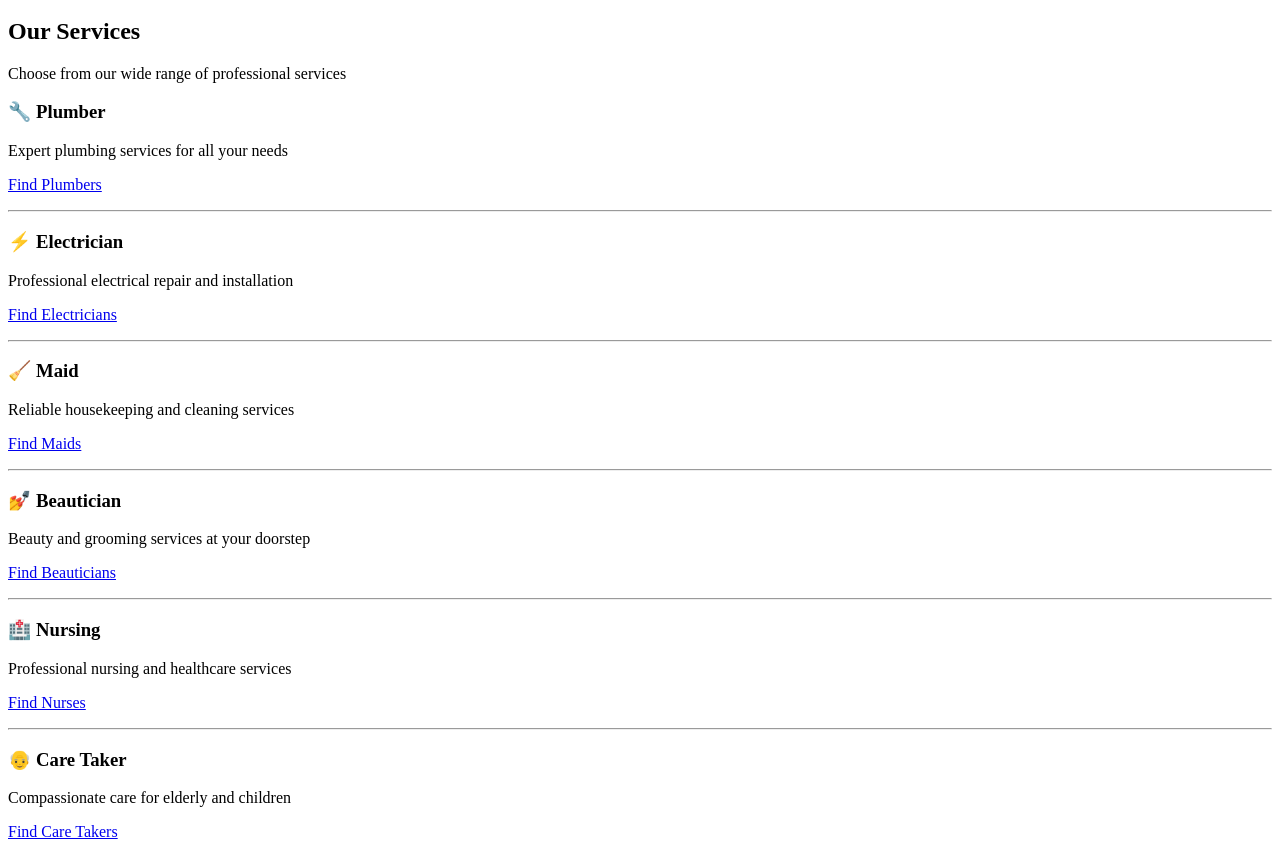
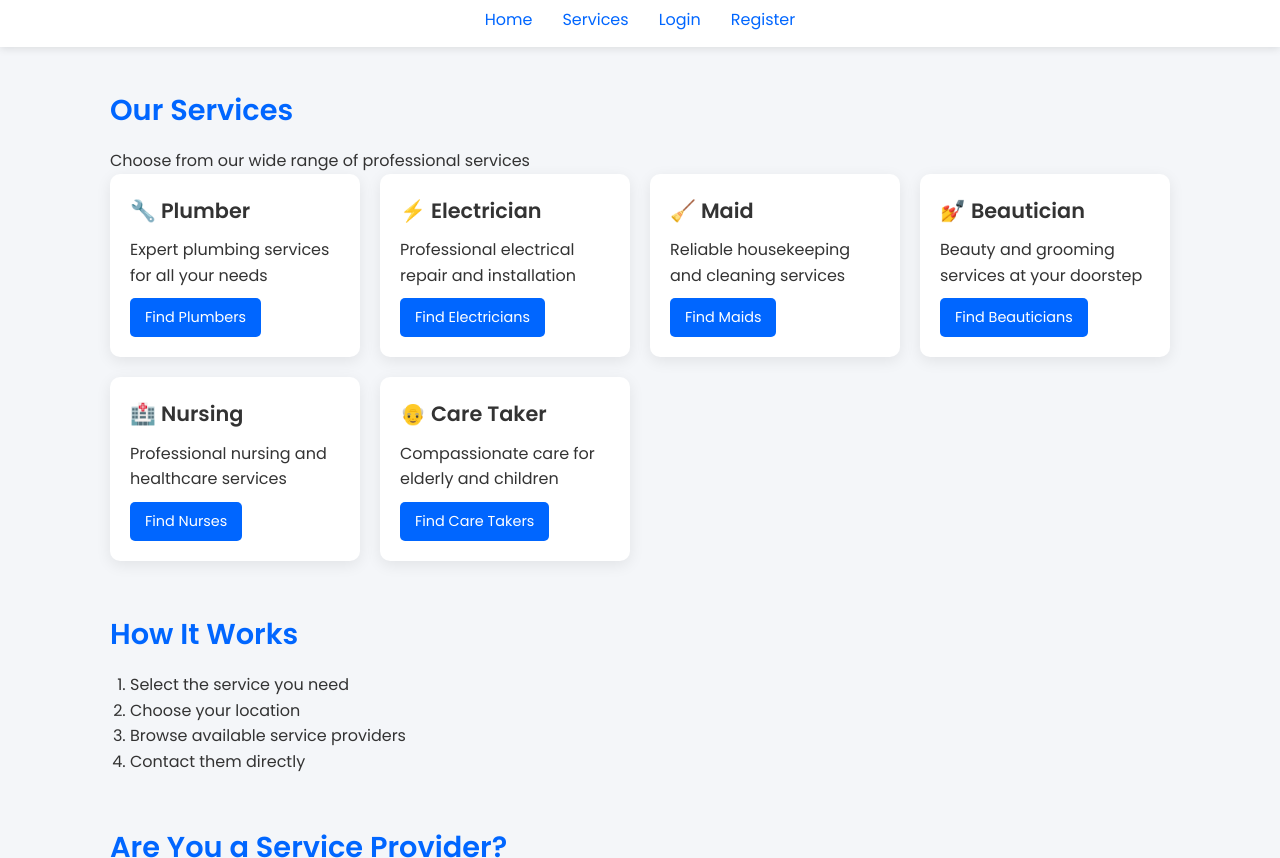
Before and after one commit to mohammedferoz13189/Service-IBPP, a plain HTML site: page index.html in a window 1280 px wide. Shown: the part 188-1046 px from the top of the page. Drawn offline with Linux system fonts and the light colour scheme.

Commit message:
Update index.html

```diff
--- a/index.html
+++ b/index.html
@@ -4,8 +4,146 @@
     <meta charset="UTF-8">
     <meta name="viewport" content="width=device-width, initial-scale=1.0">
     <title>Find Your Service - Home</title>
+
+    <!-- Google Font -->
+    <link href="https://fonts.googleapis.com/css2?family=Poppins:wght@300;400;600&display=swap" rel="stylesheet">
+
+    <style>
+        * {
+            margin: 0;
+            padding: 0;
+            box-sizing: border-box;
+        }
+
+        body {
+            font-family: 'Poppins', sans-serif;
+            background-color: #f4f6f9;
+            color: #333;
+            line-height: 1.6;
+        }
+
+        header {
+            background: linear-gradient(135deg, #0066ff, #00c6ff);
+            color: white;
+            text-align: center;
+            padding: 40px 20px;
+        }
+
+        header h1 {
+            font-size: 2.5rem;
+            margin-bottom: 10px;
+        }
+
+        nav {
+            background-color: #ffffff;
+            box-shadow: 0 2px 8px rgba(0,0,0,0.1);
+        }
+
+        nav ul {
+            display: flex;
+            justify-content: center;
+            list-style: none;
+            padding: 15px;
+        }
+
+        nav ul li {
+            margin: 0 15px;
+        }
+
+        nav ul li a {
+            text-decoration: none;
+            color: #0066ff;
+            font-weight: 500;
+        }
+
+        nav ul li a:hover {
+            color: #003d99;
+        }
+
+        main {
+            max-width: 1100px;
+            margin: 40px auto;
+            padding: 0 20px;
+        }
+
+        section {
+            margin-bottom: 50px;
+        }
+
+        section h2 {
+            font-size: 1.8rem;
+            margin-bottom: 15px;
+            color: #0066ff;
+        }
+
+        .services {
+            display: grid;
+            grid-template-columns: repeat(auto-fit, minmax(250px, 1fr));
+            gap: 20px;
+        }
+
+        article {
+            background-color: #ffffff;
+            padding: 20px;
+            border-radius: 10px;
+            box-shadow: 0 4px 15px rgba(0,0,0,0.08);
+            transition: transform 0.3s ease;
+        }
+
+        article:hover {
+            transform: translateY(-5px);
+        }
+
+        article h3 {
+            font-size: 1.3rem;
+            margin-bottom: 10px;
+        }
+
+        article a {
+            display: inline-block;
+            margin-top: 10px;
+            text-decoration: none;
+            color: white;
+            background-color: #0066ff;
+            padding: 8px 15px;
+            border-radius: 5px;
+            font-size: 0.9rem;
+        }
+
+        article a:hover {
+            background-color: #003d99;
+        }
+
+        ol {
+            padding-left: 20px;
+        }
+
+        footer {
+            background-color: #1a1a1a;
+            color: #cccccc;
+            text-align: center;
+            padding: 25px 10px;
+        }
+
+        footer a {
+            color: #00c6ff;
+            text-decoration: none;
+            margin: 0 8px;
+        }
+
+        footer a:hover {
+            text-decoration: underline;
+        }
+
+        @media (max-width: 600px) {
+            header h1 {
+                font-size: 2rem;
+            }
+        }
+    </style>
 </head>
 <body>
+
 <header>
     <h1>Find Your Service</h1>
     <p>Connect with trusted service providers near you</p>
@@ -25,51 +163,43 @@
         <h2>Our Services</h2>
         <p>Choose from our wide range of professional services</p>
 
+        <div class="services">
             <article>
                 <h3>🔧 Plumber</h3>
                 <p>Expert plumbing services for all your needs</p>
-                <p><a href="plumber.html">Find Plumbers</a></p>
+                <a href="plumber.html">Find Plumbers</a>
             </article>
-
-            <hr>
 
             <article>
                 <h3>⚡ Electrician</h3>
                 <p>Professional electrical repair and installation</p>
-                <p><a href="electrician.html">Find Electricians</a></p>
+                <a href="electrician.html">Find Electricians</a>
             </article>
-
-            <hr>
 
             <article>
                 <h3>🧹 Maid</h3>
                 <p>Reliable housekeeping and cleaning services</p>
-                <p><a href="maid.html">Find Maids</a></p>
+                <a href="maid.html">Find Maids</a>
             </article>
-
-            <hr>
 
             <article>
                 <h3>💅 Beautician</h3>
                 <p>Beauty and grooming services at your doorstep</p>
-                <p><a href="beautician.html">Find Beauticians</a></p>
+                <a href="beautician.html">Find Beauticians</a>
             </article>
-
-            <hr>
 
             <article>
                 <h3>🏥 Nursing</h3>
                 <p>Professional nursing and healthcare services</p>
-                <p><a href="nursing.html">Find Nurses</a></p>
+                <a href="nursing.html">Find Nurses</a>
             </article>
-
-            <hr>
 
             <article>
                 <h3>👴 Care Taker</h3>
                 <p>Compassionate care for elderly and children</p>
-                <p><a href="caretaker.html">Find Care Takers</a></p>
+                <a href="caretaker.html">Find Care Takers</a>
             </article>
+        </div>
     </section>
 
     <section>
@@ -85,12 +215,11 @@
     <section>
         <h2>Are You a Service Provider?</h2>
         <p>Join our platform and connect with customers in your area</p>
-            <p><a href="register.html"><strong>Register Now</strong></a></p>
+        <a href="register.html"><strong>Register Now</strong></a>
     </section>
 </main>
 
 <footer>
-        <hr>
     <p>&copy; 2026 Find Your Service. All rights reserved.</p>
     <p>
         <a href="index.html">Home</a> |
@@ -99,5 +228,6 @@
         <a href="register.html">Register</a>
     </p>
 </footer>
+
 </body>
 </html>
```
Lines whose indentation alone changed are shown as unchanged.
